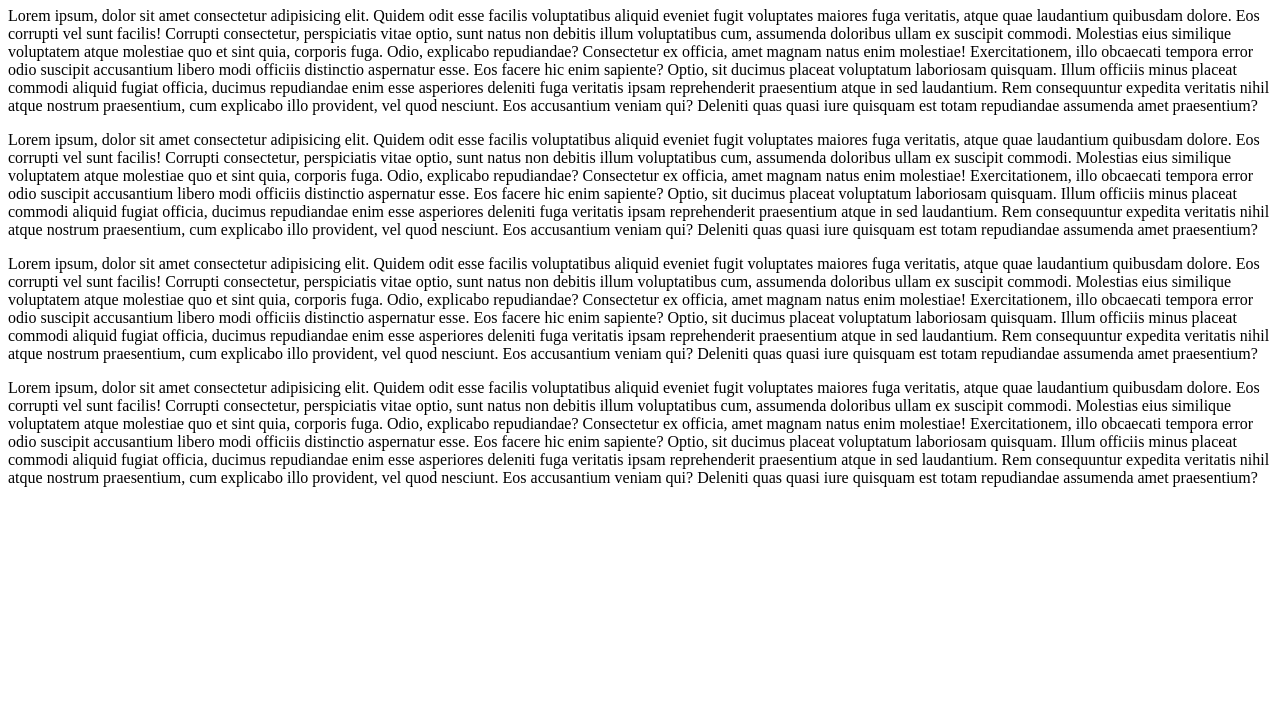
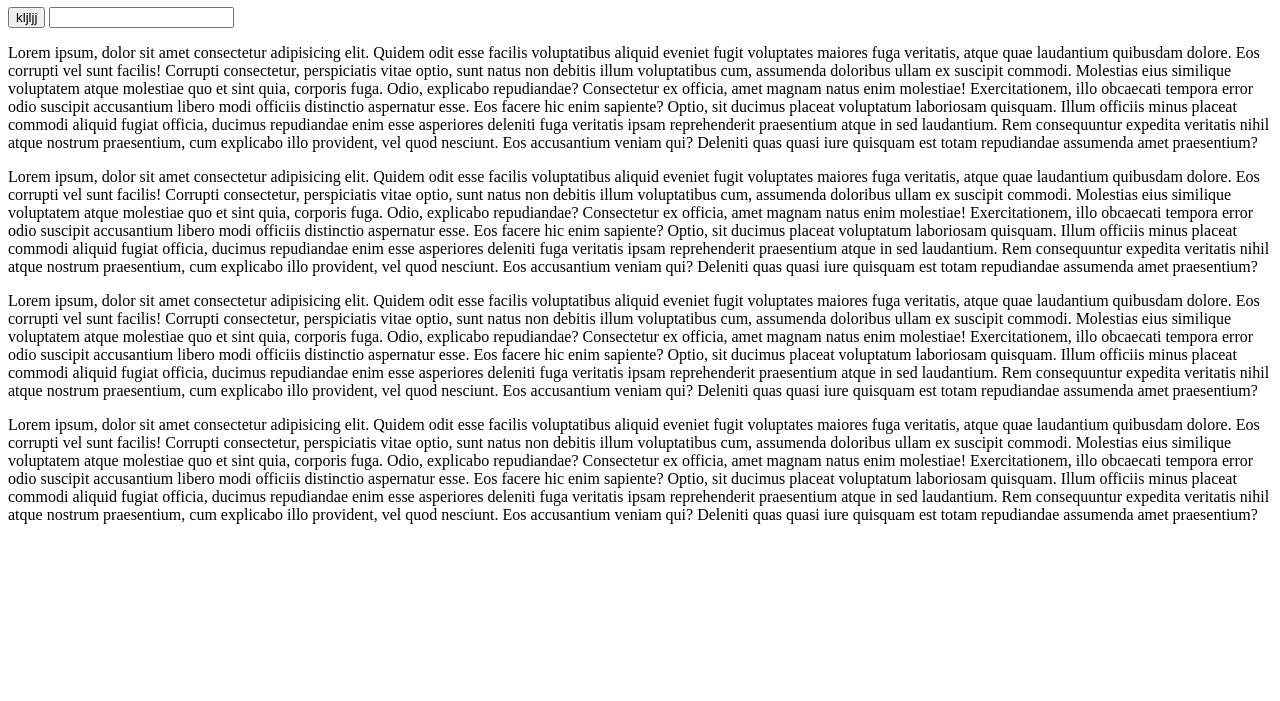
Before and after one commit to dacehell/probando-git2, a plain HTML site: page index.html in a window 1280 px wide. Shown: the part 99-800 px from the top of the page. Drawn offline with Linux system fonts and the light colour scheme.

```diff
--- a/assets/css/style.css
+++ b/assets/css/style.css
@@ -0,0 +1,3 @@
+body {
+  padding: 0;
+}
--- a/assets/js/main.js
+++ b/assets/js/main.js
@@ -0,0 +1 @@
+alert("hola");
--- a/index.html
+++ b/index.html
@@ -9,6 +9,12 @@
   <body>
     <nav>lkmnkfnkjsnkndsnfjnljew</nav>
     <h1>titulo</h1>
+    <button>kljljj</button>
+    <input
+      type="text
+	"
+    />
+    <img src="" alt="" />
     <p>
       Lorem ipsum, dolor sit amet consectetur adipisicing elit. Quidem odit esse
       facilis voluptatibus aliquid eveniet fugit voluptates maiores fuga
```
